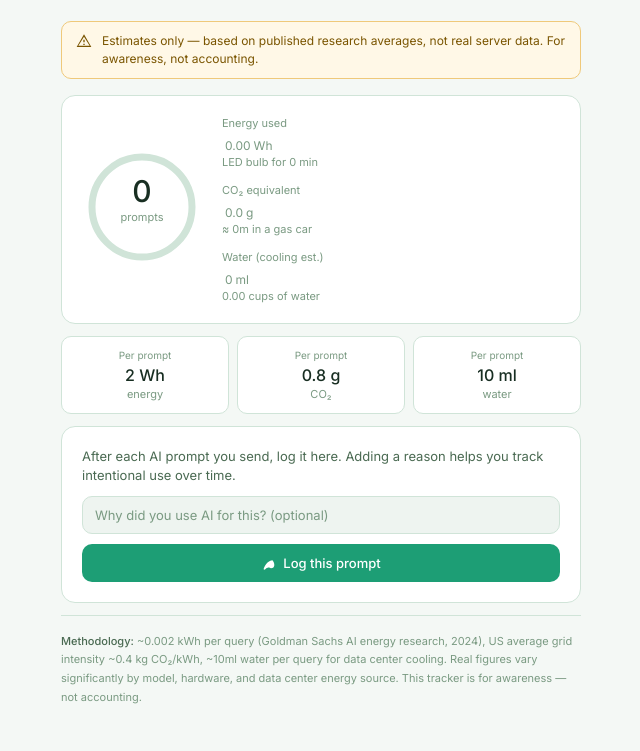
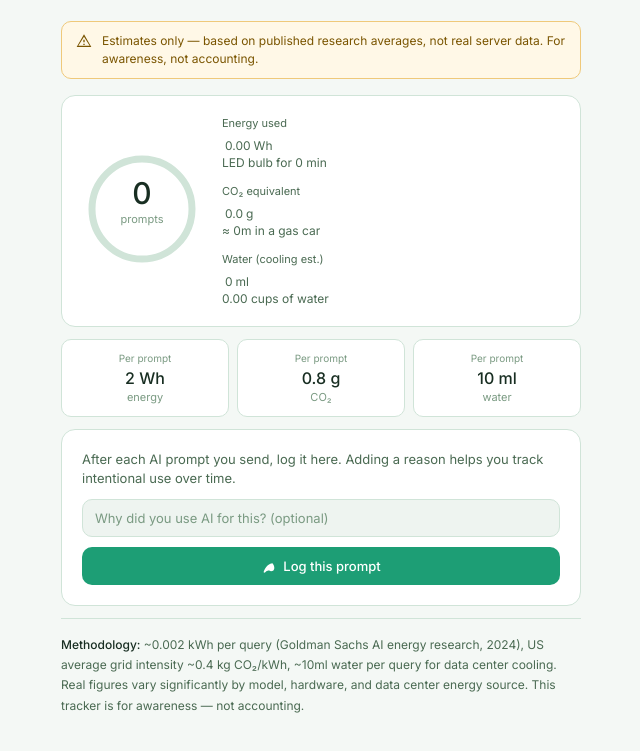
Before and after one commit to usgbccajin/ai-usage-tracker, a plain HTML site: page index.html in a window 1280 px wide. Shown: the part 95-846 px from the top of the page, without its empty margins (319-959 px from the left). Drawn offline with Linux system fonts and the light colour scheme.

Commit message:
Add files via upload

```diff
--- a/index.html
+++ b/index.html
@@ -90,10 +90,10 @@
     .gauge-row { display: flex; gap: 20px; align-items: center; }
     .gauge-wrap { flex-shrink: 0; }
     .totals { flex: 1; display: flex; flex-direction: column; gap: 14px; }
-    .stat-label { font-size: 11px; color: var(--text3); margin-bottom: 2px; }
+    .stat-label { font-size: 11px; color: var(--text2); margin-bottom: 2px; }
     .stat-value { font-size: 21px; font-weight: 500; line-height: 1; }
-    .stat-value span { font-size: 12px; font-weight: 400; color: var(--text3); margin-left: 3px; }
-    .stat-ctx { font-size: 11px; color: var(--text3); margin-top: 2px; }
+    .stat-value span { font-size: 12px; font-weight: 400; color: var(--text2); margin-left: 3px; }
+    .stat-ctx { font-size: 12px; color: var(--text2); margin-top: 2px; }
     .green { color: var(--green); }
     .amber { color: var(--amber); }
     .blue  { color: var(--blue); }
@@ -160,10 +160,10 @@
 
     /* Footer */
     .footer {
-      font-size: 11px; color: var(--text3); line-height: 1.7;
+      font-size: 12px; color: var(--text2); line-height: 1.7;
       border-top: 1px solid var(--border); padding-top: 16px; margin-top: 4px;
     }
-    .footer strong { color: var(--text2); font-weight: 500; }
+    .footer strong { color: var(--text); font-weight: 500; }
 
     @media (max-width: 400px) {
       .gauge-wrap svg { width: 100px; height: 100px; }
```
